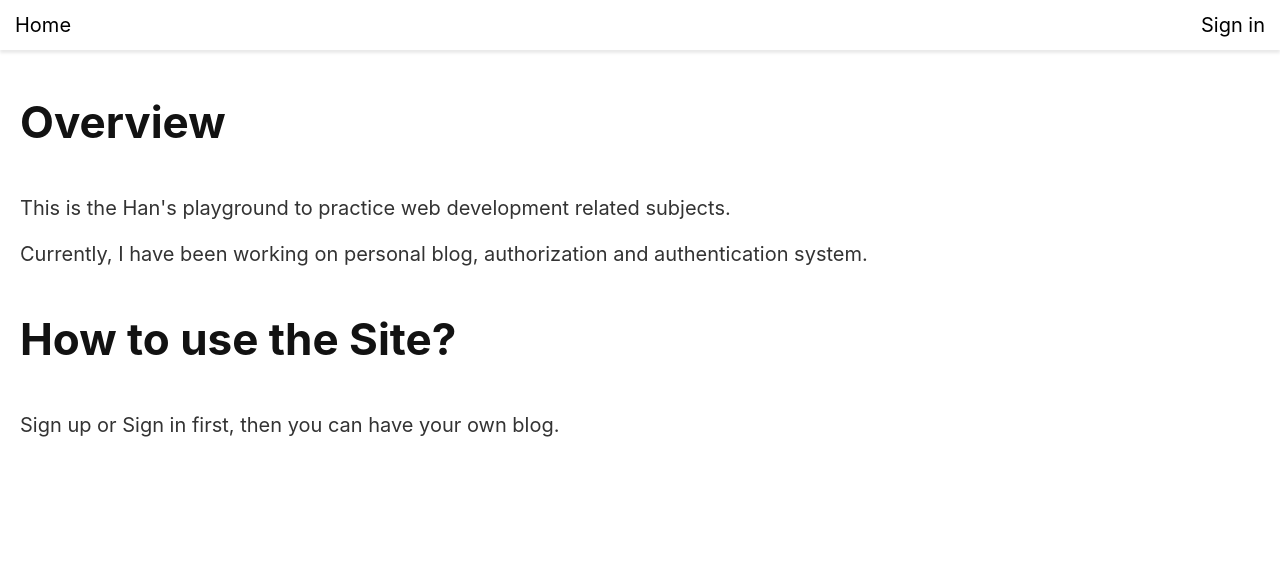
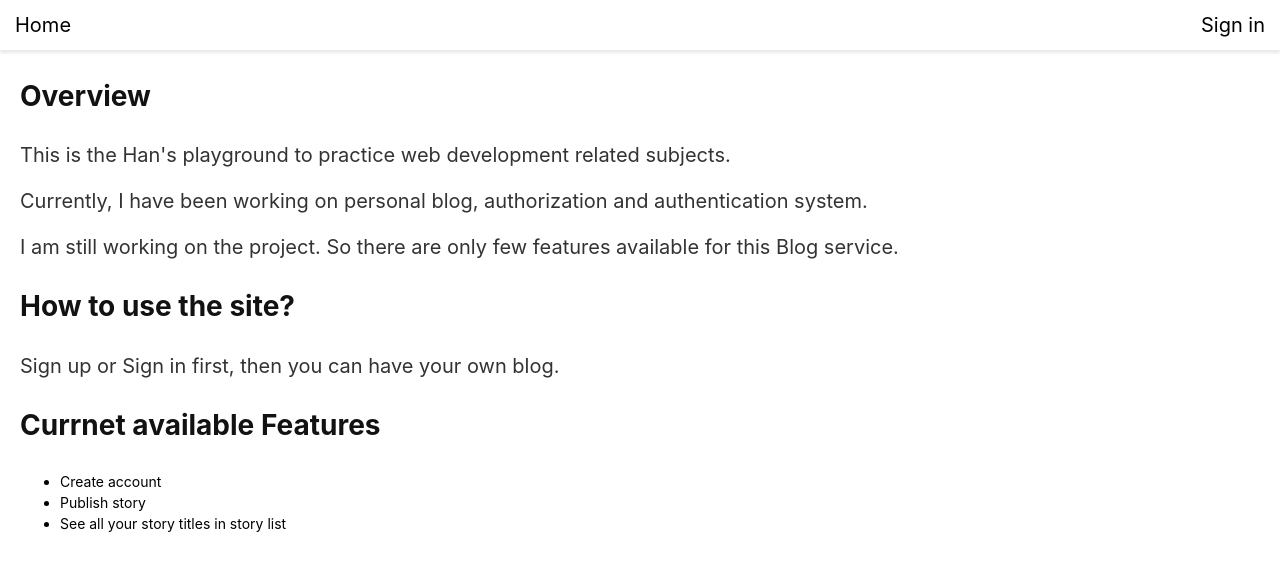
Before and after one commit to han3zeng/react-playground, a React (Create React App) app: page / in a window 1280 px wide. Shown: the top 570 px of the page. Built offline with nearby package versions, Linux system fonts and the light colour scheme; no server answers.

Commit message:
Adjust: content of home page

```diff
--- a/src/components/Home.js
+++ b/src/components/Home.js
@@ -11,11 +11,18 @@ const Container = styled.div`
 function Home() {
   return (
     <Container>
-      <h2>Overview</h2>
+      <h3>Overview</h3>
       <p>This is the Han's playground to practice web development related subjects.</p>
       <p>Currently, I have been working on personal blog, authorization and authentication system.</p>
-      <h2>How to use the Site?</h2>
+      <p>I am still working on the project. So there are only few features available for this Blog service.</p>
+      <h3>How to use the site?</h3>
       <p>Sign up or Sign in first, then you can have your own blog.</p>
+      <h3>Currnet available Features</h3>
+      <ul>
+        <li>Create account</li>
+        <li>Publish story</li>
+        <li>See all your story titles in story list</li>
+      </ul>
     </Container>
   );
 }
```
